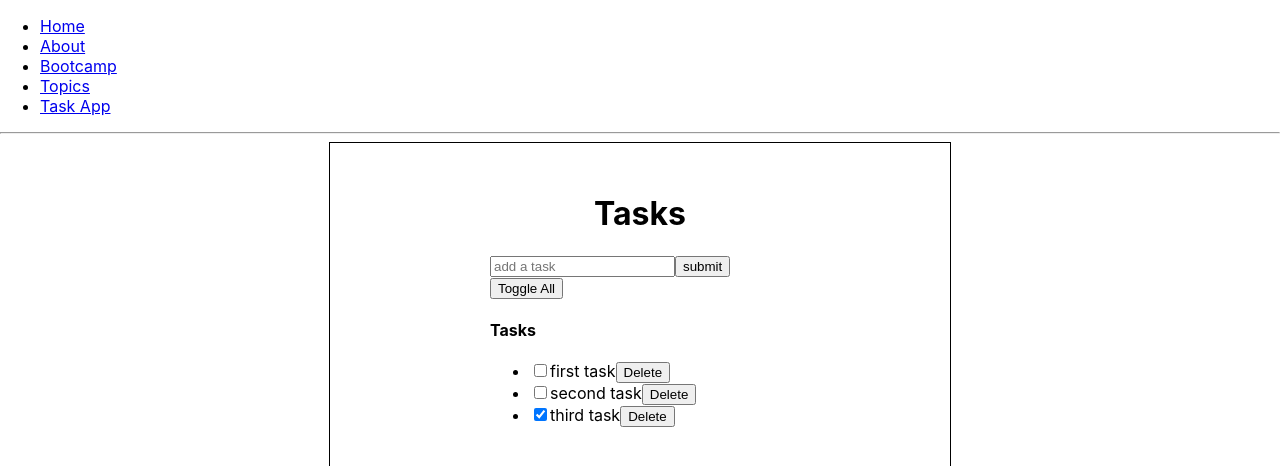
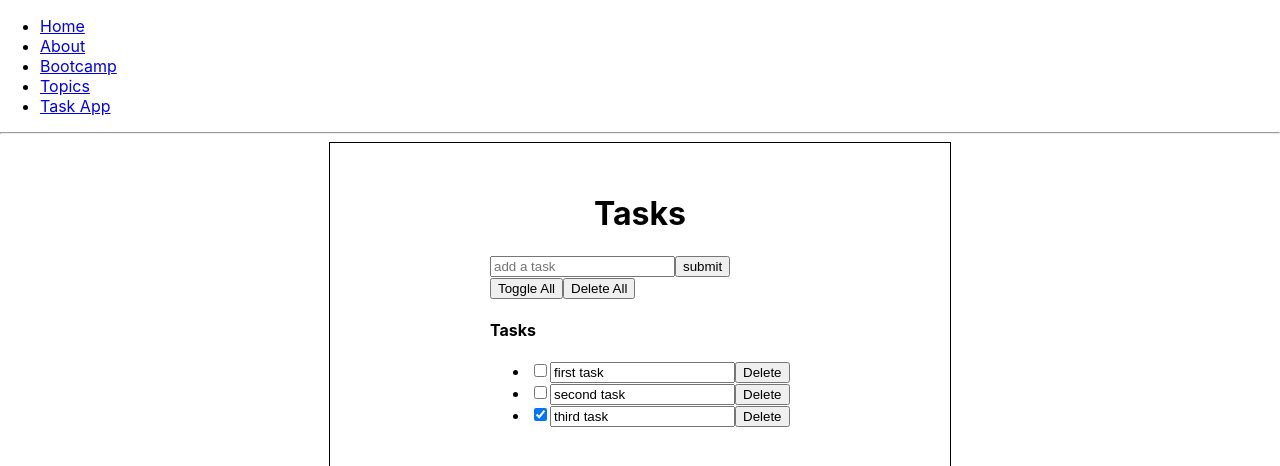
Before and after one commit to DeeVine/new-react-task-app, a React (Create React App) app: page /taskapp in a window 1280 px wide. Shown: the top 466 px of the page. Built offline with nearby package versions, Linux system fonts and the light colour scheme.

Commit message:
updated editable task fields

```diff
--- a/src/components/taskapp/Taskapp.js
+++ b/src/components/taskapp/Taskapp.js
@@ -1,27 +1,6 @@
 import React from 'react'
 import './taskapp.css'
 const uuidv4 = require('uuid/v4');
-
-// [ ] log hours to tasks
-// [ ] tag tasks
-// [ ] add timer to tasks
-  // [ ] add notifications for timers
-// [ ] Make content editable
-  // [ ] Timestamp last edit
-// [x] Add Task
-  // [ ] Add additional fields to form field
-  // [x] Input Validation
-    // [ ] More robust input check than just checking for " "
-// [x] Toggle task
-// [ ] Filters --> All, Active, Completed
-// [x] Toggle all tasks
-// [x] Delete task
-// [ ] Delete all inactive task
-// [ ] Move to 'recycle'
-//  [ ] Permanantely remove
-// [ ] React Router Filters
-// [ ] Utilize local storage
-// [ ] Utilize database storage
 
 const Tasks = (props) => {
   return (
@@ -30,9 +9,12 @@ const Tasks = (props) => {
       <ul id='inactive-tasks'>
         {props.tasks.map((task) => {
           return (
-            <li key={uuidv4()} >
-              <input readOnly type="checkbox" checked={!task.active} onClick={() => props.onToggleTask(task.text)} />
-              <span contentEditable>{task.text}</span>
+            <li
+              className={(task.active ? 'task_active' : 'task_inactive')}
+              key={task.id}
+              id={task.id}>
+              <input readOnly type="checkbox" defaultChecked={!task.active} onClick={() => props.onToggleTask(task.id)} />
+              <input onChange={props.updateTask} value={task.text} />
               <button onClick={() => props.onRemoveTask(task.text)}>Delete</button>
             </li>
           )
@@ -47,22 +29,32 @@ export default class Taskapp extends React.Component {
     super(props)
 
     this.state = {
+      editiable: false,
       input: '',
       tasks: [
         {
           text:'first task',
-          active: true
+          active: true,
+          id: uuidv4()
         },
         {
           text:'second task',
-          active: true
+          active: true,
+          id: uuidv4()
         },
         {
           text:'third task',
-          active: false
+          active: false,
+          id: uuidv4()
         },
       ]
     }
+    //create a reference for focus
+    this.myRef = React.createRef();
+  }
+
+  focusTextInput = () => {
+    this.textInput.current.focus();
   }
 
   updateInput = (e) => {
@@ -72,10 +64,32 @@ export default class Taskapp extends React.Component {
     })
   }
 
-  handleRemoveTask = (text) => {
+  updateTaskInput = (e) => {
+    const taskId = e.target.closest('li').id
+    console.log('taskId', taskId)
+    const text = e.target.value;
+    this.setState((currentState) => {
+      const currentTasks = currentState.tasks
+      const taskIndex = currentState.tasks.map(function(task) { return task.id }).indexOf(taskId);
+      currentTasks[taskIndex].text = text;
+      return {
+        tasks: currentTasks
+      }
+    })
+  }
+
+  handleDeleteTask = (text) => {
     this.setState((currentState) => {
       return {
         tasks: currentState.tasks.filter((task) => task.text !== text)
+      }
+    })
+  }
+
+  HandleDeleteAllTasks = () => {
+    this.setState((currentState) => {
+      return {
+        tasks: currentState.tasks.filter((task) => task.active === true)
       }
     })
   }
@@ -89,23 +103,21 @@ export default class Taskapp extends React.Component {
         input: '',
         tasks: this.state.tasks.concat([{
           text,
-          active: true
+          active: true,
+          id: uuidv4()
         }])
       })
     }
   }
 
   //toggle the active value of a task and sets it back into it's original array index before setting state
-  handleToggleTask = (text) => {
+  handleToggleTask = (taskId) => {
     this.setState((currentState) => {
-      const taskIndex = currentState.tasks.map(function(e) { return e.text }).indexOf(text);
-      const inactiveTask = currentState.tasks.find((task) => task.text === text)
-      const newArray = currentState.tasks.filter((task) => {
-        return task.text !== text
-      })
-      newArray.splice(taskIndex, 0, { text, active: !inactiveTask.active })
+      const currentTasks = currentState.tasks
+      const taskIndex = currentState.tasks.map(function(task) { return task.id }).indexOf(taskId);
+      currentTasks[taskIndex].active = !currentTasks[taskIndex].active;
       return {
-        tasks: newArray
+        tasks: currentTasks
       }
     })
   }
@@ -125,11 +137,7 @@ export default class Taskapp extends React.Component {
     const inactiveCount = this.getInactiveCount()
     const tasks = this.state.tasks
     const setActive = () => {
-      if (inactiveCount === tasks.length) {
-        return true
-      } else {
-        return false
-      }
+      return inactiveCount === tasks.length ? true : false
     }
 
     this.setState({
@@ -153,10 +161,12 @@ export default class Taskapp extends React.Component {
               <input type='submit' value='submit'/>
             </form>
             <button onClick={this.handleToggleAll}>Toggle All</button>
+            <button onClick={this.HandleDeleteAllTasks}>Delete All</button>
             <Tasks
               tasks={this.state.tasks}
+              updateTask={this.updateTaskInput}
               onToggleTask={this.handleToggleTask}
-              onRemoveTask={this.handleRemoveTask}
+              onRemoveTask={this.handleDeleteTask}
             />
           </div>
         </div>
--- a/src/components/taskapp/taskapp.css
+++ b/src/components/taskapp/taskapp.css
@@ -10,3 +10,7 @@
   margin: auto;
   width: 50%;
 }
+
+.task_inactive {
+  text-decoration: line-through;
+}
```
Also changed, not shown: src/components/taskapp/readme.md (added).
